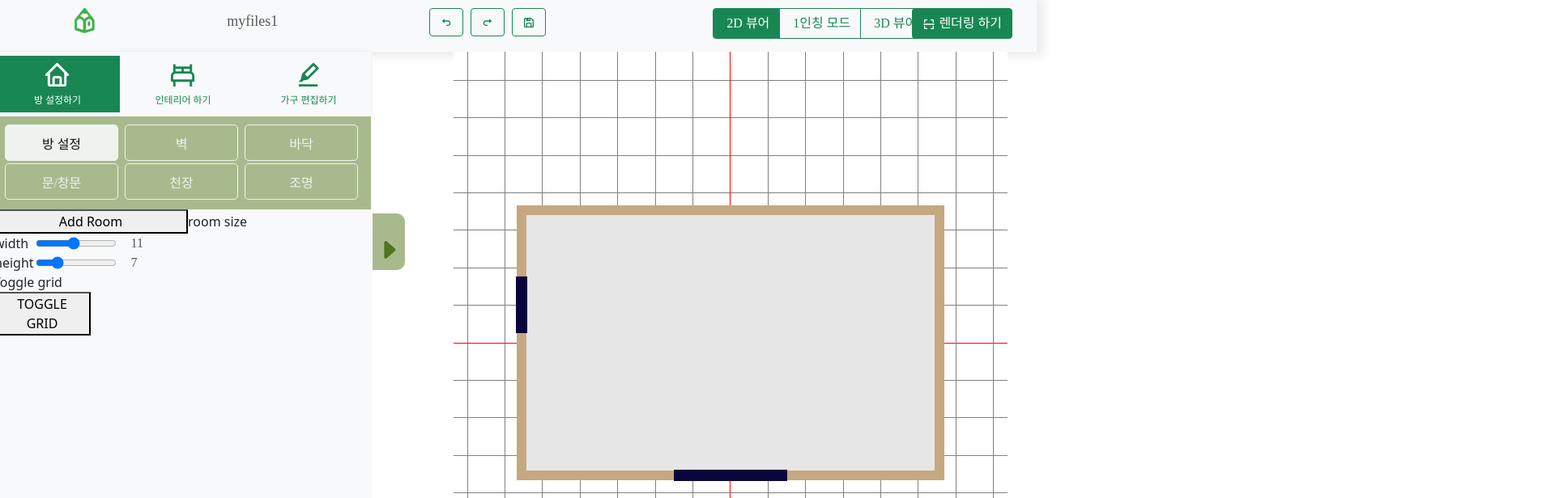
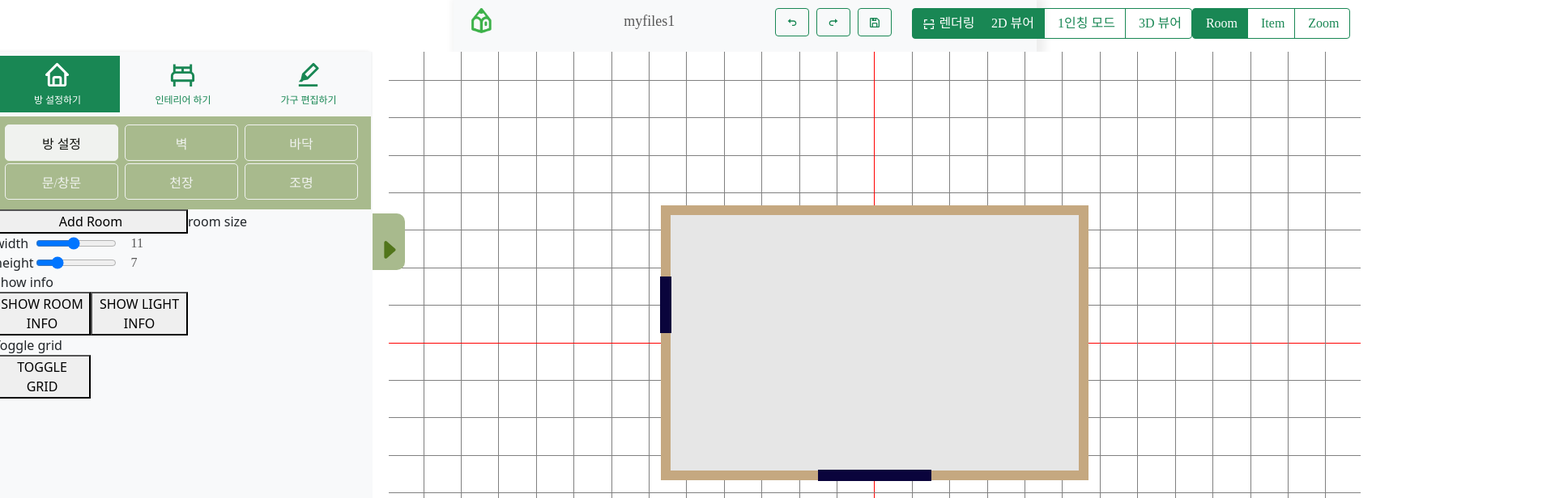
Before and after one commit to SketchHome/SketchHome_Editor, a React app: page /editor in a window 1280 px wide. Shown: the top 616 px of the page at 81% size, 1920 px wide, since content can reach past the window. Built offline with nearby package versions, Linux system fonts and the light colour scheme; a web font is replaced by a local one.

Commit message:
Modify part of Error (in SideBar 3D function)

```diff
--- a/src/HomeEditor/Detailer/Detailer.js
+++ b/src/HomeEditor/Detailer/Detailer.js
@@ -48,11 +48,10 @@ const GetInfo = (props) => {
 const ShowInfo = (props) => {
     return (
         <div style={{display: props.visible}}>
-            {/*
             <div>Show info</div>
             <button id="Show_room_info" style={{ width: "120px" }}>SHOW ROOM INFO</button>
             <button id="Show_light_info" style={{ width: "120px" }}>SHOW LIGHT INFO</button>
-            */}
+
             <div>Toggle grid</div>
             <button id="show_grid" style={{ width: "120px" }}>TOGGLE GRID</button>
         </div>
--- a/src/HomeEditor/Editor.js
+++ b/src/HomeEditor/Editor.js
@@ -1,11 +1,13 @@
 import React, { Component, useState } from "react";
+import SideBar from '../components/Sidebar';
+import EditorNav from '../components/EditorNavbar';
 
 import * as THREE from "three";
 import { DragControls } from "three/examples/jsm/controls/DragControls";
 import { MapControls, OrbitControls } from "three/examples/jsm/controls/OrbitControls";
 import { PointerLockControls} from "three/examples/jsm/controls/PointerLockControls";
+import { setMouseEvent, setButtonEvent, setInputEvent, setKeyboardEvent } from "./module/_event";
 
-import { setMouseEvent, setButtonEvent, setInputEvent, setKeyboardEvent } from "./module/_event";
 import { addGrid, addLight, addRoom } from "./module/_addObject";
 
 import {ViewMode, EditMode, GetInfo, ShowInfo, MoveThings, FWColor, WallColor, AddWF, Room, Light, Item, Ceiling} from "./Detailer/Detailer";
@@ -14,6 +16,8 @@ import FloorList from "./Detailer/FloorList";
 import WallList from "./Detailer/WallList";
 
 import room_data from "./data/room_1_data.json";
+
+
 
 class Editor extends Component {
 
@@ -76,17 +80,17 @@ class Editor extends Component {
 
 		scene.add(room);
 
+		// set event
+		setKeyboardEvent(viewControls, controls, raycaster, camera, scene, room);
+		setMouseEvent(width, height, mouse, viewControls, camera, scene, raycaster, target, drag_target, dragControls, room, context_target);
+		setButtonEvent(camera, viewControls, controls, mapControls, scene, target, drag_target, room, light, context_target);
+		setInputEvent(room, target);
+
 		// add grid
 		const grid = new THREE.Group();
 		grid.name = "group_grid";
 		addGrid(grid, 100, 100);
 		scene.add(grid);
-
-		// set event
-		setKeyboardEvent(viewControls, controls, raycaster, camera, scene, room);
-		setMouseEvent(width, height, mouse, viewControls, camera, scene, raycaster, target, drag_target, dragControls, room, context_target);
-		setButtonEvent(camera, viewControls, controls, mapControls, scene, target, drag_target, room, light, context_target);
-		setInputEvent(room, target);
 
 		const animate = function () {
 			requestAnimationFrame(animate);
@@ -98,17 +102,28 @@ class Editor extends Component {
 	render() {
 		return (
 			<div className="Editor-fix">
+				<EditorNav fileName="myfiles1"/>
+				<SideBar
+				rooms={<Room/>}
+				showInfos={<ShowInfo/>}
+				wallColors={<WallColor/>}
+				wallLists={<WallList/>}
+				floorColors={<FWColor/>}
+				floorLists={<FloorList/>}
+				/>
+				{/*이 부분이 완벽하게 되지 않는다. 추후 수정 필요
+				addWfs={<AddWF />}
+				moveThings={<MoveThings />}
+				ceilings={<Ceiling />}
+				lights={<Light/>}
+				*/}
 				<div
 					className="Scene"
-					style={{ width: "95%", height: "90%" }}
+					style={{ width: "150vh", height: "90vh", marginLeft: "-10vh" }}
 					ref={(mount) => { this.mount = mount }} />
-				{/*<ViewMode/><GetInfo/>*/}
+
 				<EditMode visible="none"/>
-				<ShowInfo visible="none"/>
 				<MoveThings visible="none"/>
-				<FWColor visible="none"/>
-				<WallColor visible="none"/>
-				<Room visible="none"/>
 				<Light visible="none"/>
 				<Item visible="none"/> {/*아이템 사이즈 조절은 아직 안 넣음*/}
 				<Ceiling visible="none"/>
--- a/src/components/EditorNavbar.js
+++ b/src/components/EditorNavbar.js
@@ -31,7 +31,7 @@ function EditorNavigation(props) {
                     <Col xs="1">
                         <a href="/home"><img src={simpleLogo} style={{marginTop:"3px 0px 0px 30px", width:'25px'}}></img></a>
                     </Col>
-                    <Col>
+                    <Col xs="2">
                         <p className="fileName_font">{ props.fileName }</p>
                     </Col>
                     <Col xs="3" style={{width: "200px", margin: "0px 150px 0px -100px"}}>
@@ -40,7 +40,7 @@ function EditorNavigation(props) {
                         <Button variant="outline-success" className="buttonMargin"><BiRedo/></Button>{' '}
                         <Button id="SAVE_btn" variant="outline-success" className="buttonMargin"><BiSave/></Button>{' '}
                     </Col>
-                    <Col style={{width: "300px"}}>
+                    <Col style={{width: "600px", marginLeft: "-100px"}}>
                         <ToggleBtn
                         btnColor="outline-success"
                         n1="2D 뷰어"
@@ -49,6 +49,15 @@ function EditorNavigation(props) {
                         id1="2D_MODE_btn"
                         id2="PersonView_btn"
                         id3="3D_MODE_btn"
+                        />
+                        <ToggleBtn
+                        btnColor="outline-success"
+                        n1="Room"
+                        n2="Item"
+                        n3="Zoom"
+                        id1="ROOM_EDIT_MODE_btn"
+                        id2="ITEM_EDIT_MODE_btn"
+                        id3="ZOOM_MODE_btn"
                         />
                     </Col>
                     <Col>
--- a/src/components/Sidebar.js
+++ b/src/components/Sidebar.js
@@ -23,13 +23,14 @@ import SelectBtn from './clickBtn';
 //Select Component_click시 전환 페이지
 import Category from './SideBarSelect/Category';
 import Selectitem from './SideBarSelect/Selectitem';
+import { propTypes } from 'react-bootstrap/esm/Image';
 
 //interior tab
 function interior() {
 
 }
 
-function Sidebar() {
+function Sidebar(props) {
     const [sidebar, setSidebar] = useState(false);
     const showSidebar = () => setSidebar(!sidebar);
 
@@ -57,7 +58,18 @@ function Sidebar() {
                 </li>
                 {/*room - select btn bar*/}
                 <li>
-                    <SelectBtn/>
+                    <SelectBtn
+                        room={props.rooms}
+                        showInfo={props.showInfos}
+                        wallColor={props.wallColors}
+                        wallList={props.wallLists}
+                        floorColor={props.floorColors}
+                        floorList={props.floorLists}
+                        addWf={props.addWfs}
+                        moveThing={props.moveThings}
+                        ceiling={props.ceilings}
+                        light={props.lights}
+                    />
                 </li>
                 {/*Select view
                 <div className="scroll">
--- a/src/components/clickBtn.js
+++ b/src/components/clickBtn.js
@@ -1,12 +1,8 @@
 import { ToggleButton, ButtonGroup, Container, Row, Col } from 'react-bootstrap';
 import React, { useState, state, setStates } from "react";
 
-//btn components
-import {ViewMode, EditMode, GetInfo, ShowInfo, MoveThings, FWColor, WallColor, AddWF, Room, Light, Item, Ceiling} from "../HomeEditor/Detailer/Detailer";
-import FloorList from '../HomeEditor/Detailer/FloorList';
-import WallList from '../HomeEditor/Detailer/WallList';
+function clickBtn(props) {
 
-function clickBtn(props) {
     const [radioValue, setRadioValue] = useState('1');
 
     const radios_1 = [
@@ -21,51 +17,52 @@ function clickBtn(props) {
     { name: "조명" , value: '6' },
     ];
 
+
     //Select Menu => change pages
     const version = () => {
       if(radioValue == "1") {
         return (
           <div>
-            <Room/>
-            <ShowInfo/>
+            {props.room}
+            {props.showInfo}
           </div>
         );
       }
       else if(radioValue == "2") {
         return (
           <div>
-            <WallColor/>
-            <WallList/>
+            {props.wallColor}
+            {props.wallList}
           </div>
         );
       }
       else if(radioValue == "3") {
         return (
           <div>
-            <FWColor/>
-            <FloorList/>
+            {props.floorColor}
+            {props.floorList}
           </div>
         );
       }
       else if(radioValue == "4") {
         return (
           <div>
-            <AddWF/>
-            <MoveThings/>
+            {props.addWf}
+            {props.moveThing}
           </div>
         );
       }
       else if(radioValue == "5") {
         return (
           <div>
-            <Ceiling/>
+            {props.ceiling}
           </div>
         );
       }
       else {
         return (
           <div>
-            <Light/>
+            {props.light}
           </div>
         );
       }
--- a/src/pages/HomeEditor.js
+++ b/src/pages/HomeEditor.js
@@ -17,15 +17,11 @@ import startImage from '../resource/image/start.jpg';
 import sample1 from '../resource/image/inteior1.jpg'
 
 //Component
-import EditorNav from '../components/EditorNavbar';
-import SideBar from '../components/Sidebar';
 import Editor from '../HomeEditor/Editor'
 
 function HomeEditor() {
   return (
     <div className="HomeEditor">
-      <EditorNav fileName="myfiles1"/>
-        <SideBar/>
         <Editor />
     </div>
   );
```
